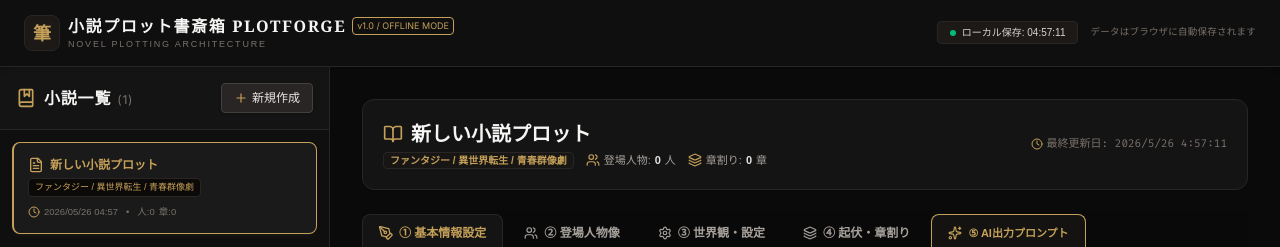
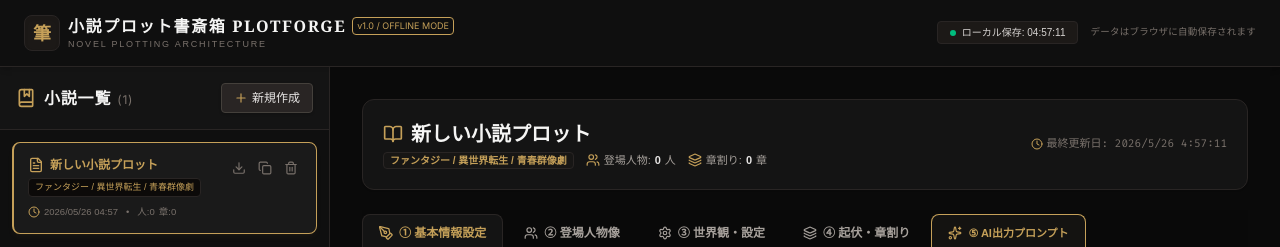
Before and after one commit to areru376-cloud/novelplotter, a React (Vite) app: page / in a window 1280 px wide. Both pictures are taken after a click on the button "新規作成". Shown: the top 247 px of the page. Built offline with nearby package versions, Linux system fonts and the light colour scheme.

Commit message:
feat: add single project export functionality
Enable individual project backup to allow users to export specific plot data independently.

```diff
--- a/src/components/ProjectList.tsx
+++ b/src/components/ProjectList.tsx
@@ -53,7 +53,19 @@ export default function ProjectList({
     const url = URL.createObjectURL(blob);
     const link = document.createElement('a');
     link.href = url;
-    link.download = `novel-plotter-backup-${new Date().toISOString().split('T')[0]}.json`;
+    link.download = `novel-plotter-all-backup-${new Date().toISOString().split('T')[0]}.json`;
+    link.click();
+    URL.revokeObjectURL(url);
+  };
+
+  const handleExportSingle = (project: Project, e: React.MouseEvent) => {
+    e.stopPropagation();
+    const dataStr = JSON.stringify(project, null, 2);
+    const blob = new Blob([dataStr], { type: 'application/json' });
+    const url = URL.createObjectURL(blob);
+    const link = document.createElement('a');
+    link.href = url;
+    link.download = `${project.title || '無題のプロット'}-backup-${new Date().toISOString().split('T')[0]}.json`;
     link.click();
     URL.revokeObjectURL(url);
   };
@@ -177,7 +189,15 @@ export default function ProjectList({
                   </div>
 
                   {/* Quick actions shown on hover or when active */}
-                  <div className="flex items-center gap-1 opacity-0 group-hover:opacity-100 md:opacity-0 focus-within:opacity-100 transition-opacity ml-2">
+                  <div className={`flex items-center gap-1 transition-opacity ml-2 shrink-0 ${isActive ? 'opacity-100' : 'opacity-0 group-hover:opacity-100 focus-within:opacity-100'}`}>
+                    <button
+                      title="この小説をバックアップ保存"
+                      onClick={(e) => handleExportSingle(project, e)}
+                      className="p-1 rounded text-stone-500 hover:text-[#c5a059] hover:bg-stone-800 transition-colors"
+                      id={`btn-export-single-${project.id}`}
+                    >
+                      <Download className="w-3.5 h-3.5" />
+                    </button>
                     <button
                       title="複製する"
                       onClick={(e) => {
@@ -274,14 +294,32 @@ export default function ProjectList({
         </div>
 
         {projects.length > 0 && (
-          <button
-            onClick={handleExportAll}
-            className="w-full mt-2 py-1.5 px-3 border border-stone-800 hover:border-[#c5a059] text-stone-300 hover:text-[#c5a059] rounded text-xs font-medium transition-colors bg-stone-900 hover:bg-stone-850 flex items-center justify-center gap-1.5 shadow-sm"
-            id="btn-export-all"
-          >
-            <Download className="w-3.5 h-3.5 text-[#c5a059]" />
-            全あらすじをバックアップ出力
-          </button>
+          <div className="flex flex-col gap-1.5 mt-2">
+            {activeProjectId && (() => {
+              const activeProj = projects.find(p => p.id === activeProjectId);
+              if (!activeProj) return null;
+              return (
+                <button
+                  type="button"
+                  onClick={(e) => handleExportSingle(activeProj, e)}
+                  className="w-full py-1.5 px-3 border border-stone-800 hover:border-[#c5a059] text-stone-200 hover:text-[#c5a059] rounded text-xs font-semibold transition-all bg-[#141414] hover:bg-stone-850 flex items-center justify-center gap-1.5 shadow-sm cursor-pointer"
+                  id="btn-export-active"
+                >
+                  <Download className="w-3.5 h-3.5 text-[#c5a059]" />
+                  「{activeProj.title || '無題'}」を単体で保存
+                </button>
+              );
+            })()}
+            <button
+              type="button"
+              onClick={handleExportAll}
+              className="w-full py-1 px-3 border border-stone-850 hover:border-stone-700 text-stone-450 hover:text-stone-300 rounded text-[10.5px] font-medium transition-all bg-stone-950 hover:bg-stone-900 flex items-center justify-center gap-1.5 shadow-sm cursor-pointer"
+              id="btn-export-all"
+            >
+              <Download className="w-3 h-3 text-stone-500" />
+              全小説を一括で保存する
+            </button>
+          </div>
         )}
       </div>
     </div>
```
